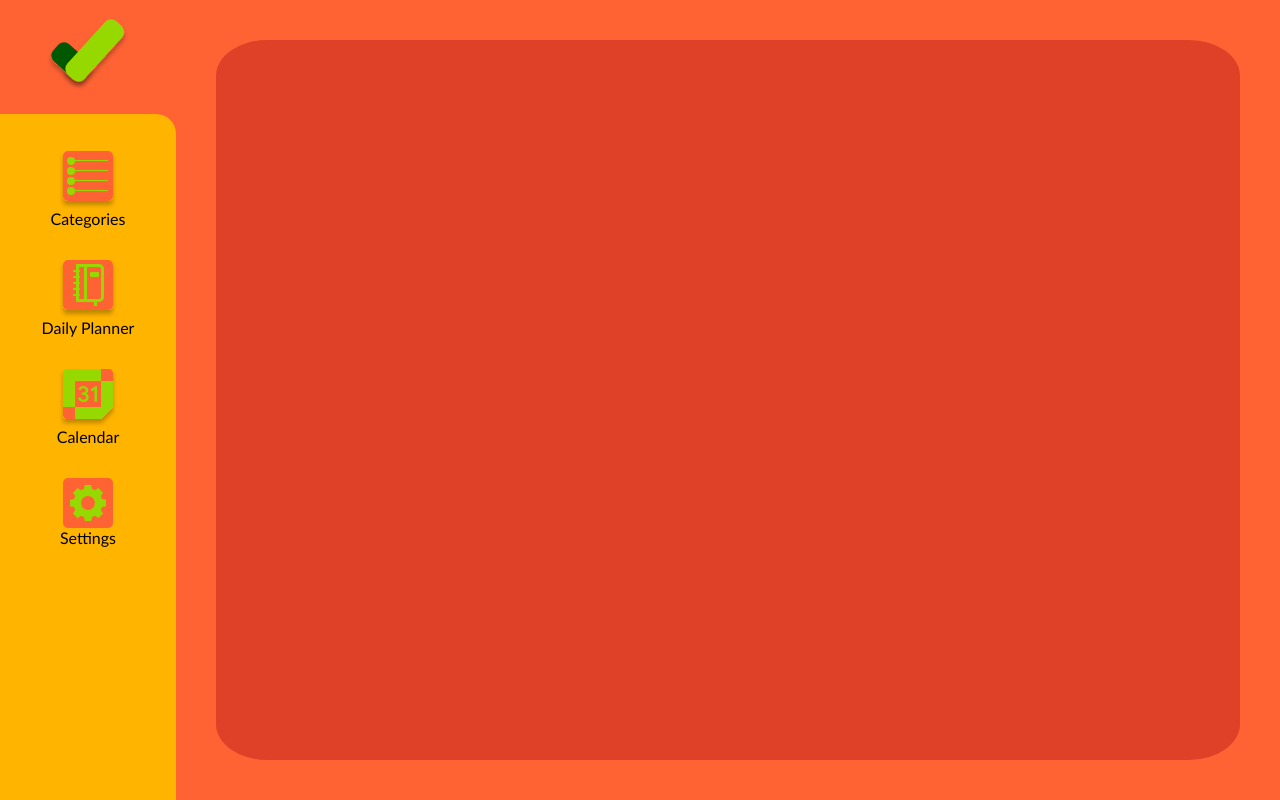
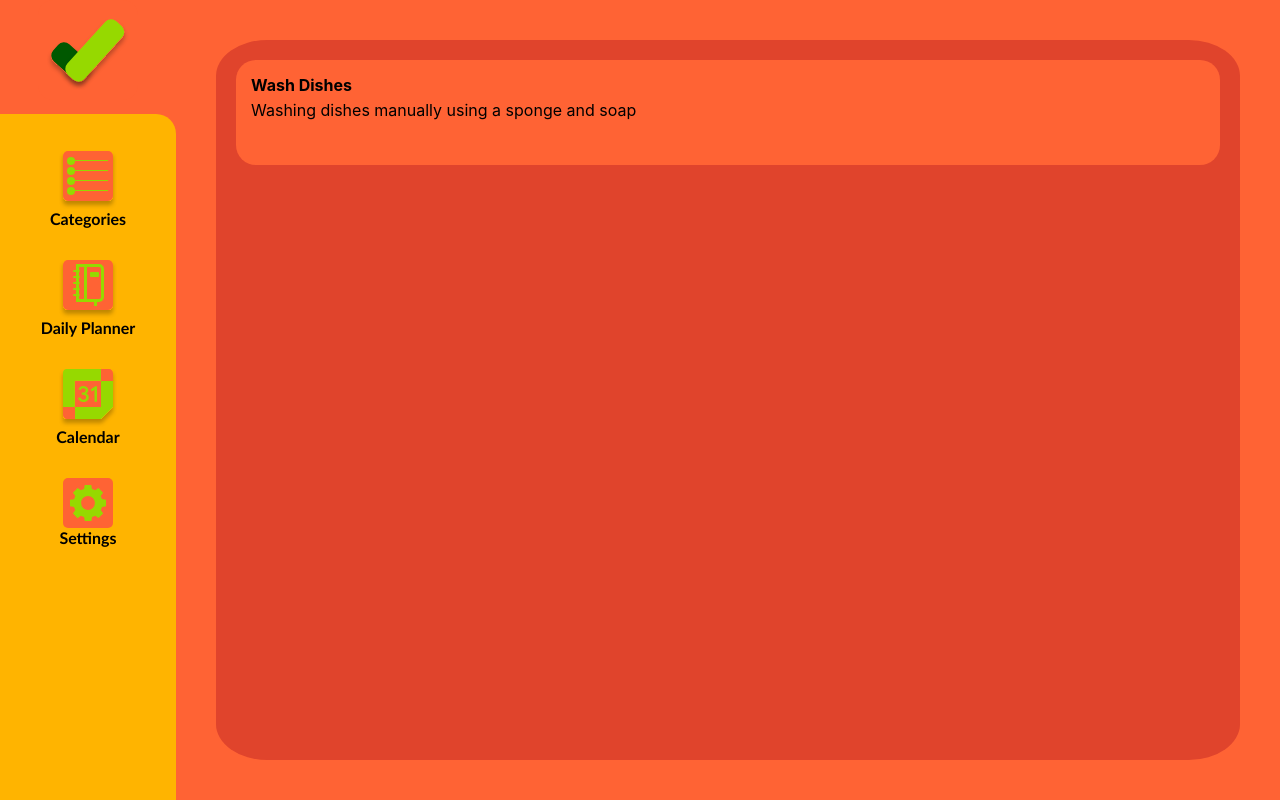
Before and after one commit to MacwithaQ/compleet, a React (Create React App) app: page / in a window 1280 px wide. Built offline with nearby package versions, Linux system fonts and the light colour scheme.

Commit message:
add task card

```diff
--- a/src/App.css
+++ b/src/App.css
@@ -8,8 +8,9 @@
 }
 
 .MainPanel {
-  background-color: #be1f1d;
-  opacity: 0.5;
+  background-color: #e0442c;
+  display: flex;
+  flex-direction: column;
   width: 80vw;
   height: 90vh;
   margin: 5vh;
@@ -55,8 +56,36 @@
   transition: all 0.1s ease-in-out;
   font-family: "Trebuchet MS", "Lucida Sans Unicode", "Lucida Grande",
     "Lucida Sans", Arial, sans-serif;
+  font-weight: 700;
 }
 
 .navTabIcon:hover {
   transform: scale(1.1);
 }
+
+/* Task Create */
+
+.taskCreate {
+  background-color: #ff6334;
+  margin: 20px;
+  height: 75px;
+  border-radius: 20px;
+  padding: 15px;
+}
+
+.taskTitle {
+  font-weight: 700;
+}
+
+.taskDescription {
+}
+
+.taskDiv {
+  margin-bottom: 5px;
+}
+
+.taskIcon {
+  height: 20px;
+  width: 20px;
+  object-fit: fill;
+}
--- a/src/components/Home.js
+++ b/src/components/Home.js
@@ -1,9 +1,21 @@
 import React from "react";
+import CategoriesIco from "../Icons/CategoriesIco";
 
 const Home = () => {
   return (
     <div>
-      <div className="MainPanel"></div>
+      <div className="MainPanel">
+        <div className="taskCreate">
+          <div className="taskDiv">
+            <a className="taskTitle">Wash Dishes</a>
+          </div>
+          <div className="taskDiv">
+            <a className="taskDescription">
+              Washing dishes manually using a sponge and soap
+            </a>
+          </div>
+        </div>
+      </div>
     </div>
   );
 };
```
Also changed, not shown: src/stores/taskStore.js (added).
